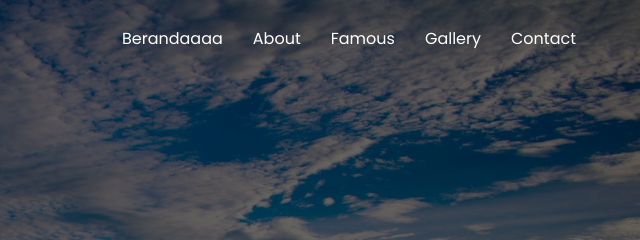
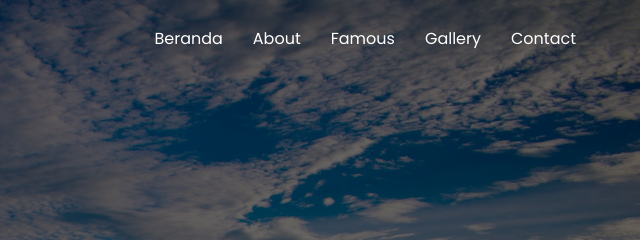
Before and after one commit to farhanariyanto03/portofolio1, a plain HTML site: page index.html in a window 1280 px wide. Shown: the top 240 px of the page, 640-1280 px from the left. Drawn offline with nearby package versions, Linux system fonts and the light colour scheme.

Commit message:
kembali awal

```diff
--- a/index.html
+++ b/index.html
@@ -32,7 +32,7 @@
                         <ul>
                             <li>
                                 <i class="ri-home-3-line"></i>
-                                <a href="#">Berandaaaa</a>
+                                <a href="#">Beranda</a>
                             </li>
                             <li>
                                 <i class="ri-information-line"></i>
```
